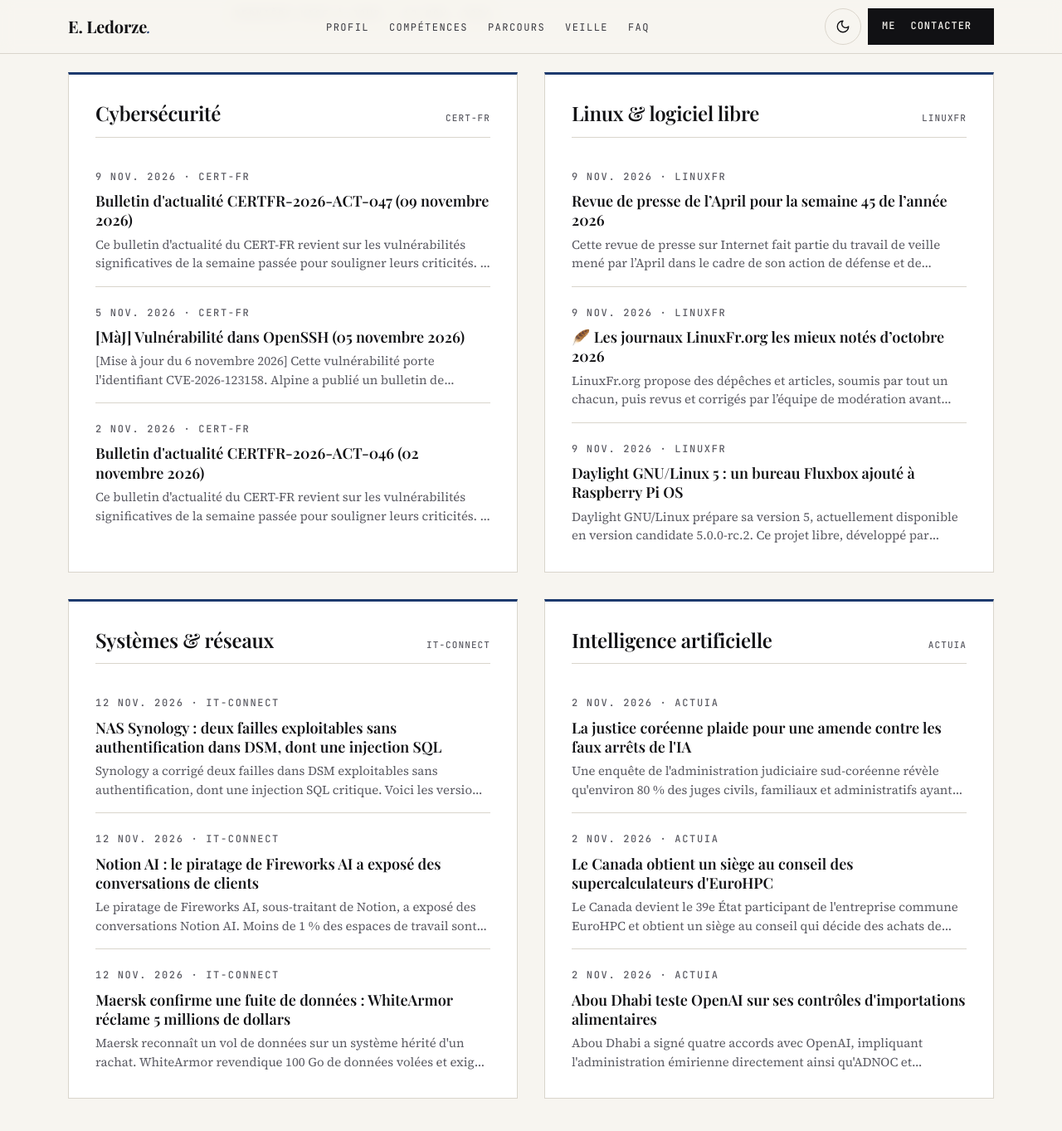
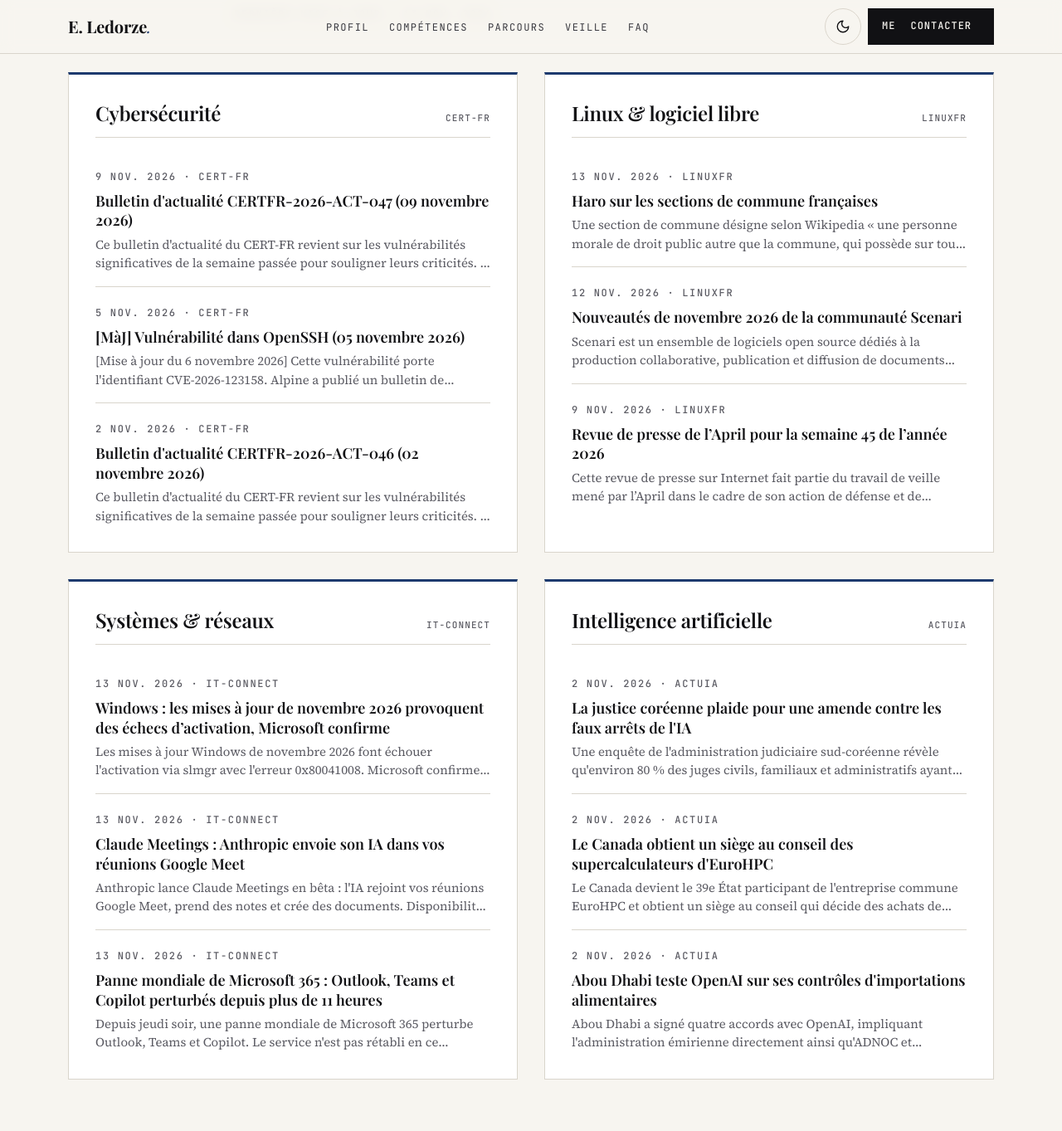
Before and after one commit to TheDringe54-lab/TheDringe54-lab.github.io, a Jekyll site: the page built from index.html, in a window 1280 px wide and 1400 px high, scrolled down 4337 px. Shown: the top 1363 px of the window at 83% size. Built offline with Jekyll 4.4.1, drawn with Linux system fonts in a browser that asks for light colours.

Commit message:
Veille techno : mise à jour automatique

```diff
--- a/_data/veille.json
+++ b/_data/veille.json
@@ -1,5 +1,5 @@
 {
-  "mise_a_jour": "2026-11-12",
+  "mise_a_jour": "2026-11-13",
   "themes": [
     {
       "id": "cyber",
@@ -35,25 +35,25 @@
       "titre_en": "Linux & open source",
       "articles": [
         {
+          "titre": "Haro sur les sections de commune françaises",
+          "lien": "https://linuxfr.org/news/haro-sur-les-sections-de-commune-francaises",
+          "source": "LinuxFR",
+          "date": "2026-11-13",
+          "resume": "Une section de commune désigne selon Wikipedia « une personne morale de droit public autre que la commune, qui possède sur tout ou partie du territoire…"
+        },
+        {
+          "titre": "Nouveautés de novembre 2026 de la communauté Scenari",
+          "lien": "https://linuxfr.org/news/nouveautes-de-novembre-2026-de-la-communaute-scenari",
+          "source": "LinuxFR",
+          "date": "2026-11-12",
+          "resume": "Scenari est un ensemble de logiciels open source dédiés à la production collaborative, publication et diffusion de documents multi-support . Vous rédigez une…"
+        },
+        {
           "titre": "Revue de presse de l’April pour la semaine 45 de l’année 2026",
           "lien": "https://linuxfr.org/news/revue-de-presse-de-l-april-pour-la-semaine-45-de-l-annee-2026",
           "source": "LinuxFR",
           "date": "2026-11-09",
           "resume": "Cette revue de presse sur Internet fait partie du travail de veille mené par l’April dans le cadre de son action de défense et de promotion du logiciel libre…"
-        },
-        {
-          "titre": "🪶 Les journaux LinuxFr.org les mieux notés d’octobre 2026",
-          "lien": "https://linuxfr.org/news/les-journaux-linuxfr-org-les-mieux-notes-d-octobre-2026",
-          "source": "LinuxFR",
-          "date": "2026-11-09",
-          "resume": "LinuxFr.org propose des dépêches et articles, soumis par tout un chacun, puis revus et corrigés par l’équipe de modération avant publication. C’est la partie…"
-        },
-        {
-          "titre": "Daylight GNU/Linux 5 : un bureau Fluxbox ajouté à Raspberry Pi OS",
-          "lien": "https://linuxfr.org/news/daylight-gnu-linux-5-un-bureau-fluxbox-ajoute-a-raspberry-pi-os",
-          "source": "LinuxFR",
-          "date": "2026-11-09",
-          "resume": "Daylight GNU/Linux prépare sa version 5, actuellement disponible en version candidate 5.0.0-rc.2. Ce projet libre, développé par Hamdy Abou El Anein en Suisse…"
         }
       ]
     },
@@ -63,25 +63,25 @@
       "titre_en": "Systems & networks",
       "articles": [
         {
-          "titre": "NAS Synology : deux failles exploitables sans authentification dans DSM, dont une injection SQL",
-          "lien": "https://www.it-connect.fr/nas-synology-dsm-failles-sans-authentification-novembre-2026/",
+          "titre": "Windows : les mises à jour de novembre 2026 provoquent des échecs d’activation, Microsoft confirme",
+          "lien": "https://www.it-connect.fr/windows-activation-slmgr-erreur-080041008/",
           "source": "IT-Connect",
-          "date": "2026-11-12",
-          "resume": "Synology a corrigé deux failles dans DSM exploitables sans authentification, dont une injection SQL critique. Voici les versions à installer sur votre NAS. Le…"
+          "date": "2026-11-13",
+          "resume": "Les mises à jour Windows de novembre 2026 font échouer l'activation via slmgr avec l'erreur 0x80041008. Microsoft confirme le bug et prépare un correctif. Le…"
         },
         {
-          "titre": "Notion AI : le piratage de Fireworks AI a exposé des conversations de clients",
-          "lien": "https://www.it-connect.fr/notion-ai-fuite-conversations-fireworks/",
+          "titre": "Claude Meetings : Anthropic envoie son IA dans vos réunions Google Meet",
+          "lien": "https://www.it-connect.fr/claude-meetings-anthropic-google-meet/",
           "source": "IT-Connect",
-          "date": "2026-11-12",
-          "resume": "Le piratage de Fireworks AI, sous-traitant de Notion, a exposé des conversations Notion AI. Moins de 1 % des espaces de travail sont touchés. Le post Notion AI…"
+          "date": "2026-11-13",
+          "resume": "Anthropic lance Claude Meetings en bêta : l'IA rejoint vos réunions Google Meet, prend des notes et crée des documents. Disponibilité, réglages et limites. Le…"
         },
         {
-          "titre": "Maersk confirme une fuite de données : WhiteArmor réclame 5 millions de dollars",
-          "lien": "https://www.it-connect.fr/maersk-fuite-de-donnees-whitearmor/",
+          "titre": "Panne mondiale de Microsoft 365 : Outlook, Teams et Copilot perturbés depuis plus de 11 heures",
+          "lien": "https://www.it-connect.fr/panne-mondiale-microsoft-365-exchange-online-outlook-teams/",
           "source": "IT-Connect",
-          "date": "2026-11-12",
-          "resume": "Maersk reconnaît un vol de données sur un système hérité d'un rachat. WhiteArmor revendique 100 Go de données volées et exige 5 millions de dollars en…"
+          "date": "2026-11-13",
+          "resume": "Depuis jeudi soir, une panne mondiale de Microsoft 365 perturbe Outlook, Teams et Copilot. Le service n'est pas rétabli en ce vendredi 13 novembre 2026. Le…"
         }
       ]
     },
```
